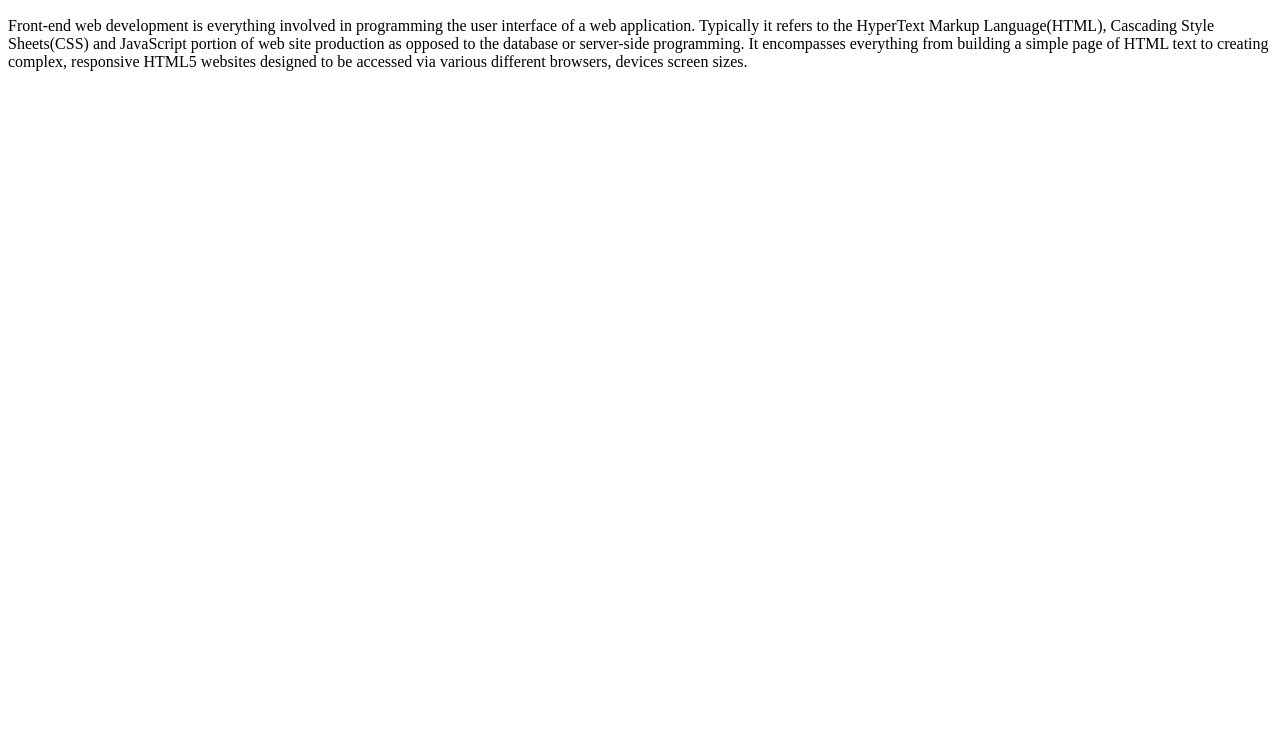
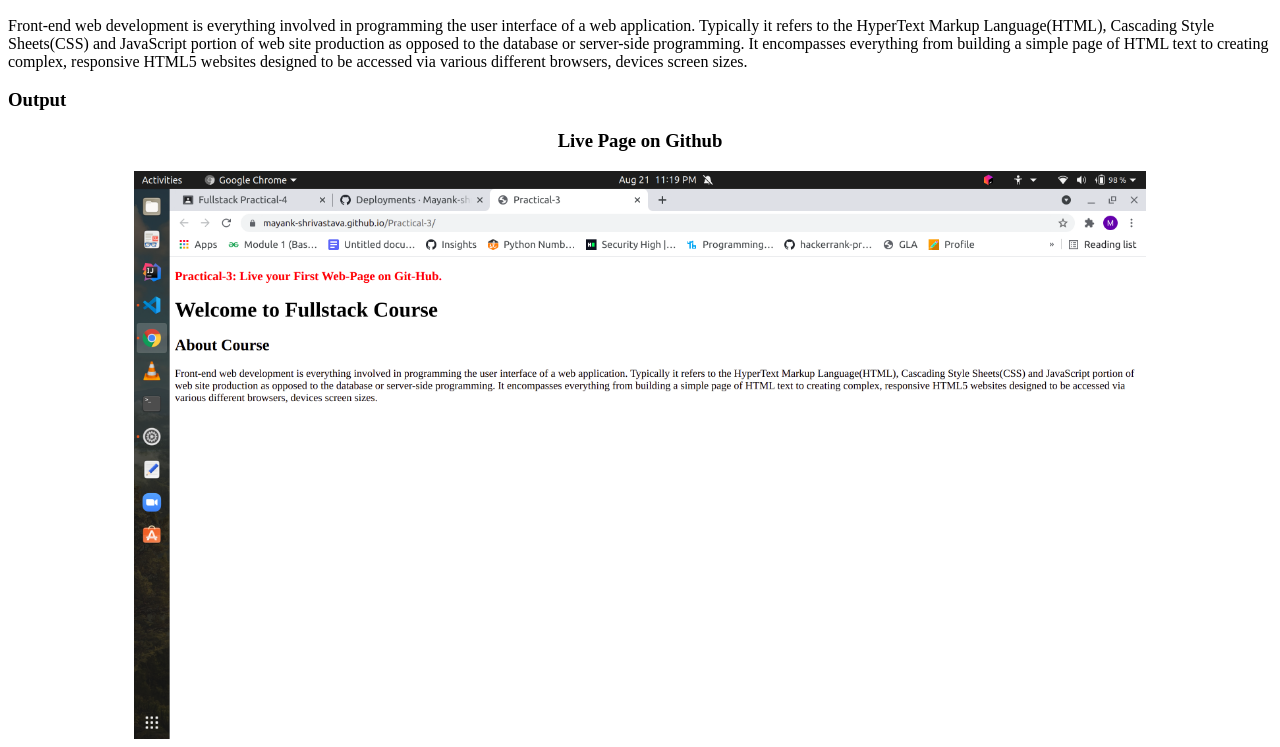
Before and after one commit to Mayank-shrivastava/Practical-4, a plain HTML site: page practicalFiles/practical-3.html in a window 1280 px wide. Shown: the part 151-898 px from the top of the page. Before the commit the page ends 800 px from the top, so only its background shows below. Drawn offline with Linux system fonts and the light colour scheme.

Commit message:
output to the practical-3

```diff
--- a/practicalFiles/practical-3.html
+++ b/practicalFiles/practical-3.html
@@ -1,23 +1,31 @@
 <!DOCTYPE html>
 <html lang="en">
-<head>
-    <meta charset="UTF-8">
-    <meta http-equiv="X-UA-Compatible" content="IE=edge">
-    <meta name="viewport" content="width=device-width, initial-scale=1.0">
+  <head>
+    <meta charset="UTF-8" />
+    <meta http-equiv="X-UA-Compatible" content="IE=edge" />
+    <meta name="viewport" content="width=device-width, initial-scale=1.0" />
     <title>Practical-3</title>
-</head>
-<body>
-    <h3 style="color: red;">Practical-3: Live your First Web-Page on Git-Hub.</h3>
+  </head>
+  <body>
+    <h3 style="color: red">
+      Practical-3: Live your First Web-Page on Git-Hub.
+    </h3>
     <h1>Welcome to Fullstack Course</h1>
     <h2>About Course</h2>
-    <p>Front-end web development is everything involved in programming
-        the user interface of a web application. Typically it refers to the
-        HyperText Markup Language(HTML), Cascading Style Sheets(CSS) and
-        JavaScript portion of web site production as opposed to the database
-        or server-side programming. It encompasses everything from building
-        a simple page of HTML text to creating complex, responsive HTML5 websites
-        designed to be accessed via various different browsers, devices
-        screen sizes.
+    <p>
+      Front-end web development is everything involved in programming the user
+      interface of a web application. Typically it refers to the HyperText
+      Markup Language(HTML), Cascading Style Sheets(CSS) and JavaScript portion
+      of web site production as opposed to the database or server-side
+      programming. It encompasses everything from building a simple page of HTML
+      text to creating complex, responsive HTML5 websites designed to be
+      accessed via various different browsers, devices screen sizes.
     </p>
-</body>
+    <h3>Output</h3>
+    <h3 style="text-align: center">Live Page on Github</h3>
+    <img
+      style="width: 80%; display: block; margin-left: auto; margin-right: auto"
+      src="assests/Screenshot from 2021-08-21 23-19-40.png"
+    />
+  </body>
 </html>
```
Also changed, not shown: practicalFiles/assests/Screenshot from 2021-08-21 23-19-40.png (added).
